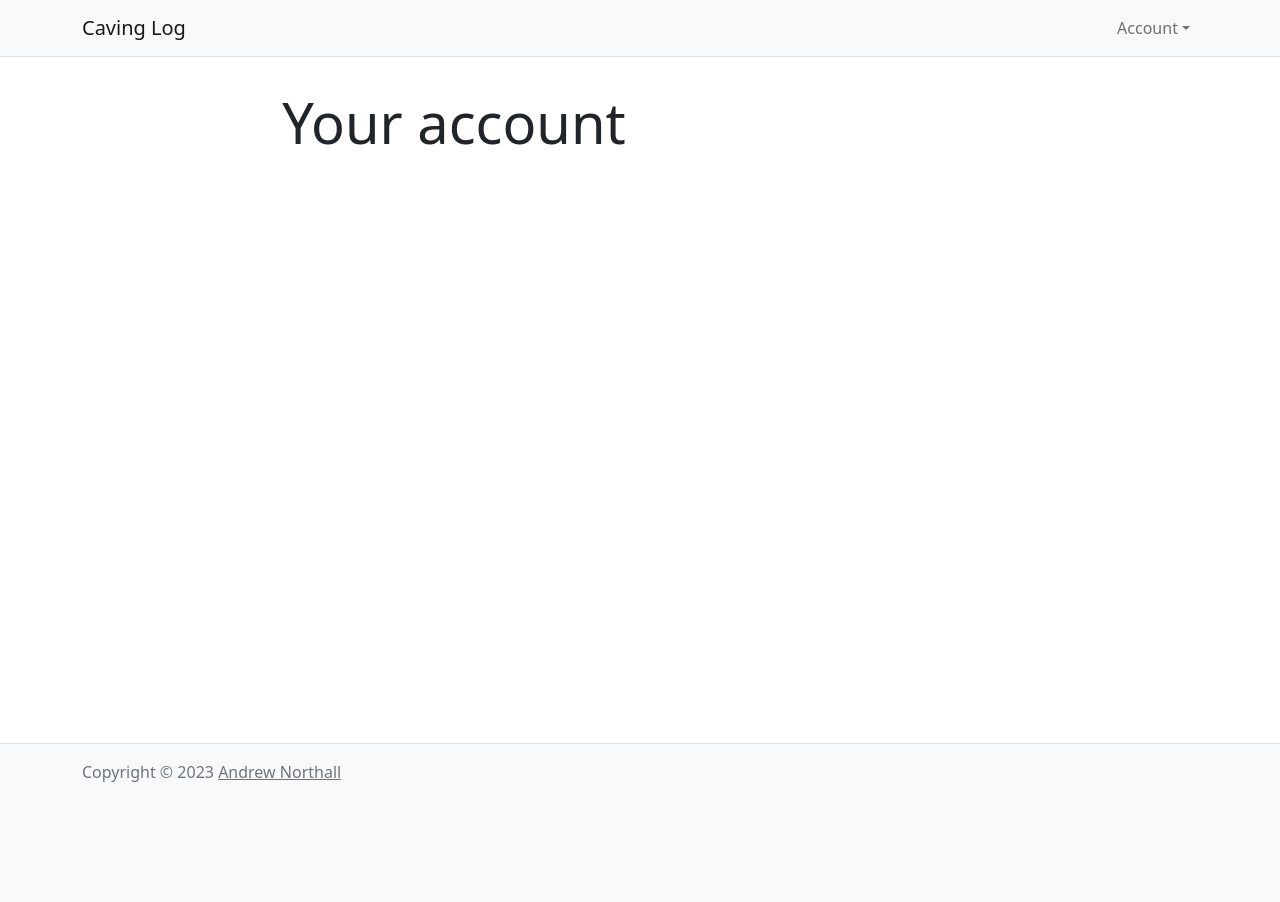
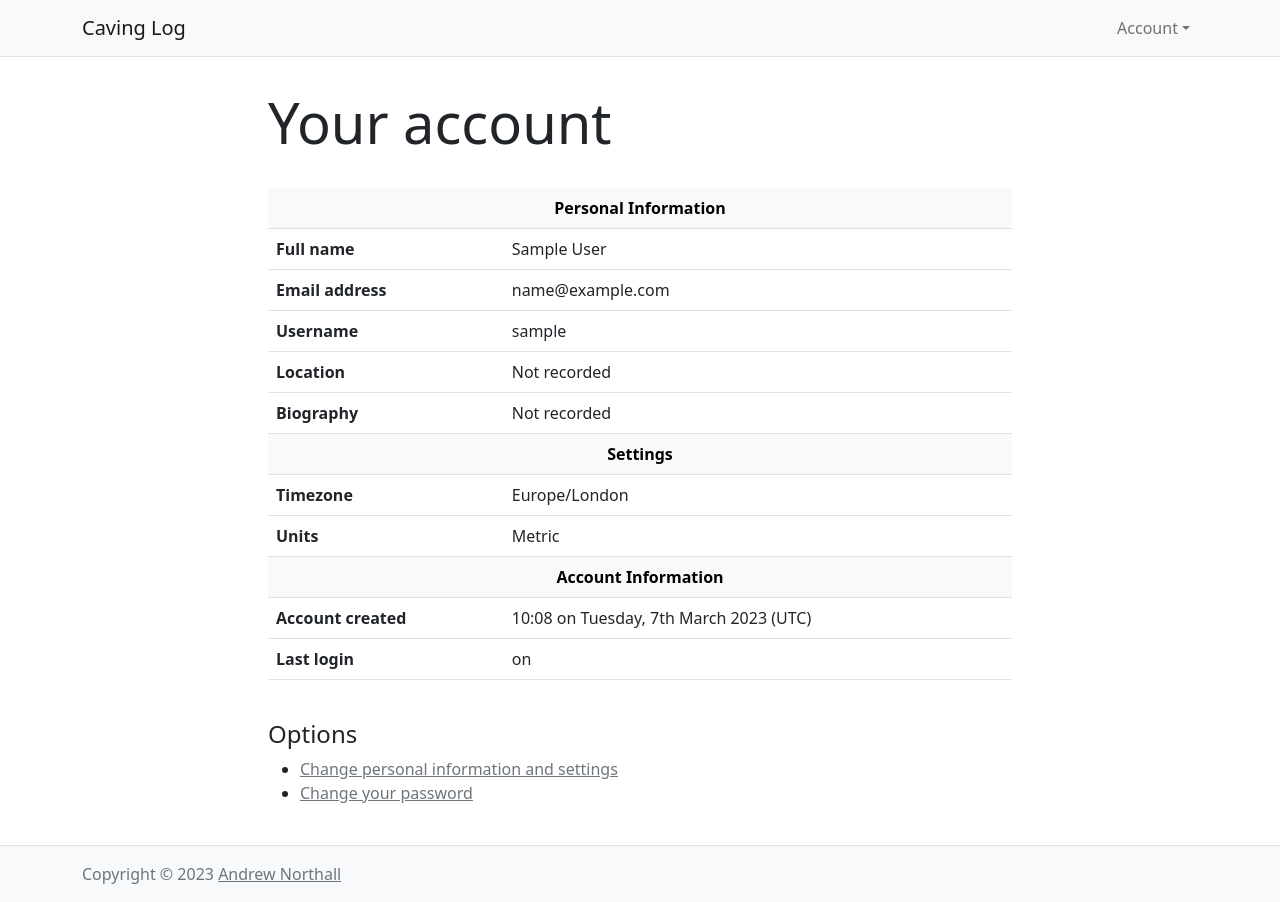
Before and after one commit to anorthall/caves.app, a Django app: page /account/profile/ in a window 1280 px wide. Before the commit the page ends 782 px from the top, so only its background shows below. Run offline with Django 4.2, Linux system fonts and the light colour scheme; the visitor is signed in with stand-in values (Sample User, id 1); some libraries are stand-ins or nearby versions.

Commit message:
Add account view page

```diff
--- a/app/users/models.py
+++ b/app/users/models.py
@@ -72,6 +72,7 @@
     )
 
     is_active = models.BooleanField("enabled user?", default=True)
+    date_joined = models.DateTimeField(auto_now_add=True)
 
     email_verified = models.BooleanField("email verified?", default=False)
 
--- a/app/users/templates/profile.html
+++ b/app/users/templates/profile.html
@@ -3,9 +3,88 @@
 {% block content %}
 
 <div class="container">
-  <div class="col-lg-8">
-    <h1 class="display-4 text-center">Your account</h1>
+  <div class="col-lg-8 mx-auto">
+    <h1 class="display-4">Your account</h1>
     <br />
+
+    <table class="table">
+      <tbody>
+        <tr class="text-center table-light">
+          <th scope="col" colspan="2">Personal Information</th>
+        </tr>
+
+        <tr>
+          <th scope="row">Full name</th>
+          <td>
+            {{ user.first_name }} {{ user.last_name }}
+          </td>
+        </tr>
+
+        <tr>
+          <th scope="row">Email address</th>
+          <td>
+            {{ user.email }}
+          </td>
+        </tr>
+
+        <tr>
+          <th scope="row">Username</th>
+          <td>
+            {{ user.username }}
+          </td>
+        </tr>
+
+        <tr>
+          <th scope="row">Location</th>
+          <td>
+            {% if user.location %}{{ user.location }}{% else %}Not recorded{% endif %}
+          </td>
+        </tr>
+
+        <tr>
+          <th scope="row">Biography</th>
+          <td>
+            {% if user.bio %}{{ user.bio }}{% else %}Not recorded{% endif %}
+          </td>
+        </tr>
+
+        <tr class="text-center table-light">
+          <th scope="col" colspan="2">Settings</th>
+        </tr>
+
+        <tr>
+          <th scope="row">Timezone</th>
+          <td>{{ user.timezone }}</td>
+        </tr>
+
+        <tr>
+          <th scope="row">Units</th>
+          <td>{{ user.units }}</td>
+        </tr>
+
+        <tr class="text-center table-light">
+          <th scope="col" colspan="2">Account Information</th>
+        </tr>
+
+        <tr>
+          <th scope="row">Account created</th>
+          <td>{{ user.date_joined|time:"H:i" }} on {{ user.date_joined|date:"l, jS F Y (e)" }}</td>
+        </tr>
+
+        <tr>
+          <th scope="row">Last login</th>
+          <td>{{ user.last_login|time:"H:i" }} on {{ user.last_login|date:"l, jS F Y (e)" }}</td>
+        </tr>
+      </tbody>
+    </table>
+    <br />
+
+    <h4>Options</h4>
+    <ul>
+      <li><a class="link-secondary" href="{% url 'users:update' %}">Change personal information and settings</a></li>
+      <li><a class="link-secondary" href="{% url 'users:password' %}">Change your password</a></li>
+    </ul>
+
   </div>
 </div>
 
--- a/app/users/urls.py
+++ b/app/users/urls.py
@@ -8,4 +8,5 @@
     path("update/", views.update, name="update"),
     path("profile/", views.profile, name="profile"),
     path("register/", views.register, name="register"),
+    path("password/", views.password, name="password"),
 ]
--- a/app/users/views.py
+++ b/app/users/views.py
@@ -52,6 +52,7 @@
             messages.success(
                 request, f"Your details have been updated, {user.first_name}."
             )
+            return redirect("users:profile")
         else:
             messages.error(
                 request, "Details not updated. Please correct the error(s) below."
@@ -77,6 +78,11 @@
     return render(request, "profile.html", context)
 
 
+def password(request):
+    messages.info(request, "This page is not yet implemented.")
+    return redirect("index")
+
+
 def register(request):
     form_template = "bs5_form.html"
 
```
Also changed, not shown: app/users/templates/update_profile.html (+9 -1 lines), app/users/migrations/0002_cavinguser_date_joined.py (added).
